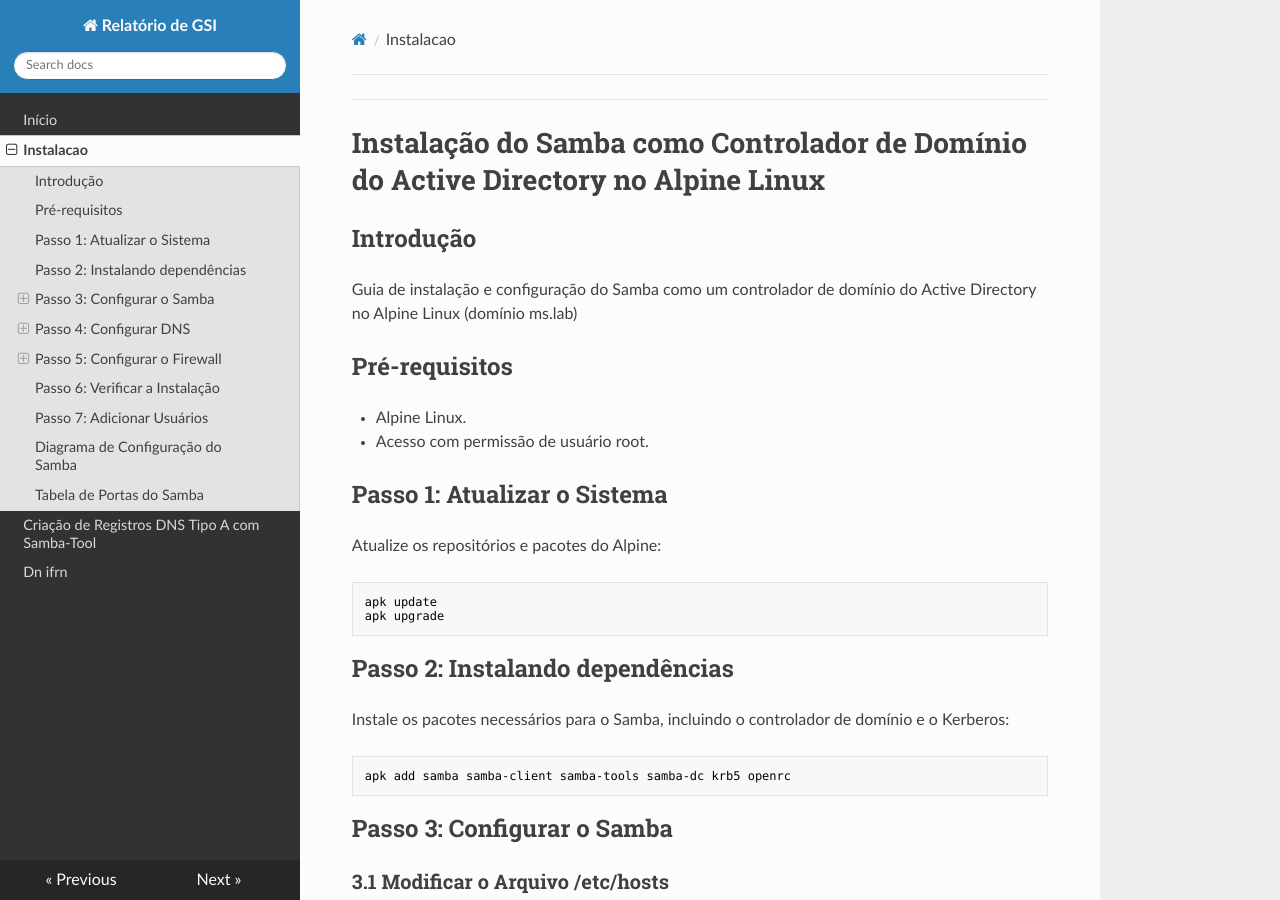
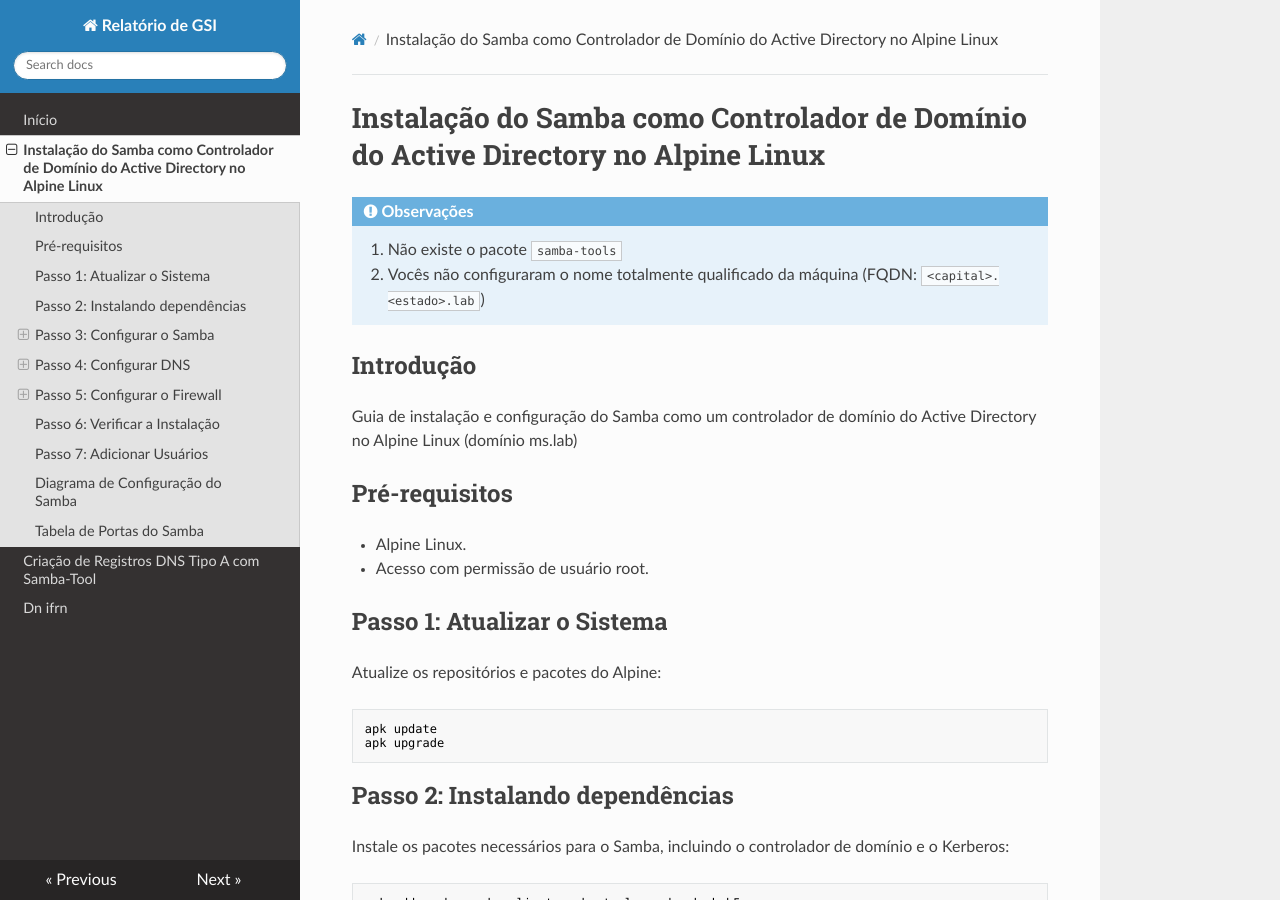
Before and after one commit to lucasjoao03/gsi-rel, an MkDocs documentation site: the page built from docs/samba/instalacao.md, in a window 1280 px wide and 900 px high. Built offline with MkDocs 1.6.1, drawn with Linux system fonts in a browser that asks for light colours; nearby versions of some CDN libraries.

Commit message:
doc: Observações

```diff
--- a/docs/samba/instalacao.md
+++ b/docs/samba/instalacao.md
@@ -1,6 +1,9 @@
----
+# Instalação do Samba como Controlador de Domínio do Active Directory no Alpine Linux
 
-# Instalação do Samba como Controlador de Domínio do Active Directory no Alpine Linux
+!!! note "Observações"
+
+    1. Não existe o pacote `samba-tools`
+    2. Vocês não configuraram o nome totalmente qualificado da máquina (FQDN: `<capital>.<estado>.lab`)
 
 ## Introdução
 Guia de instalação e configuração do Samba como um controlador de domínio do Active Directory no Alpine Linux (domínio ms.lab)
```
Also changed, not shown: docs/ldap/dn-ifrn.md (+4 -2 lines).
